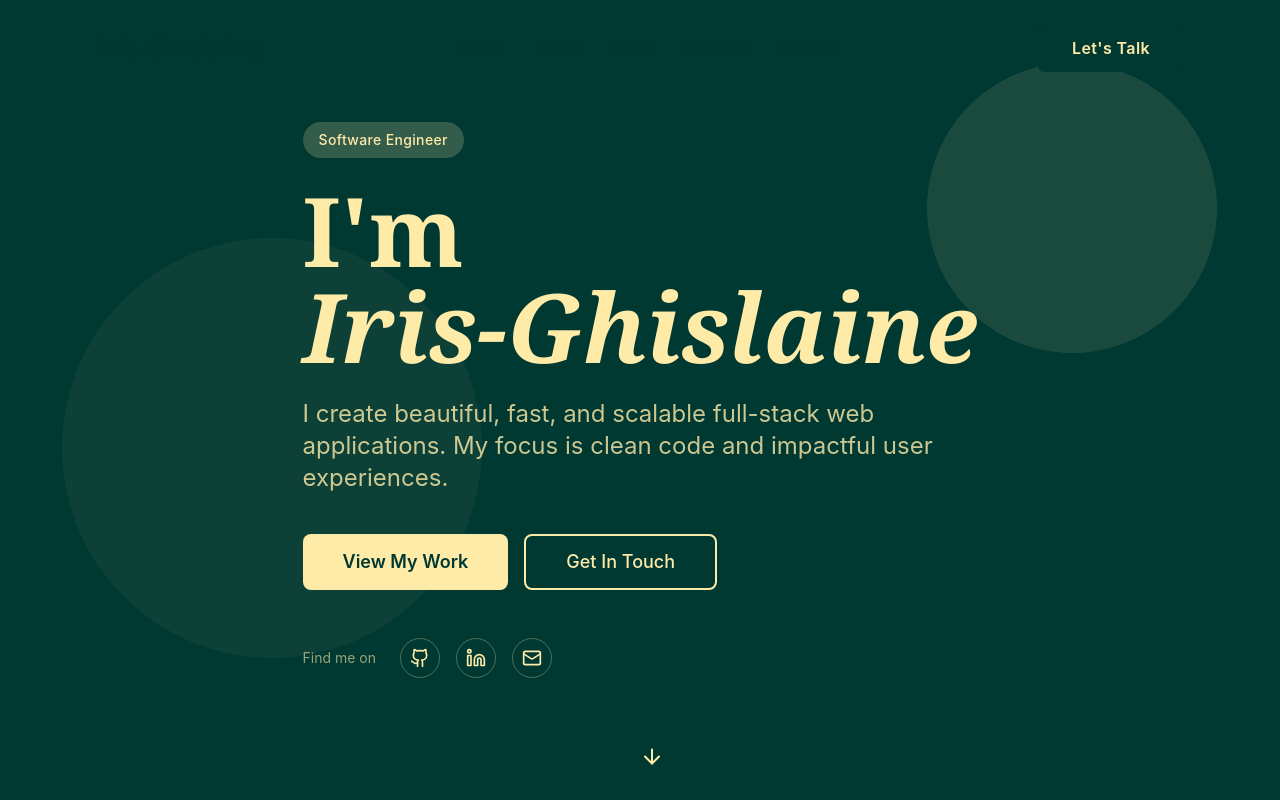
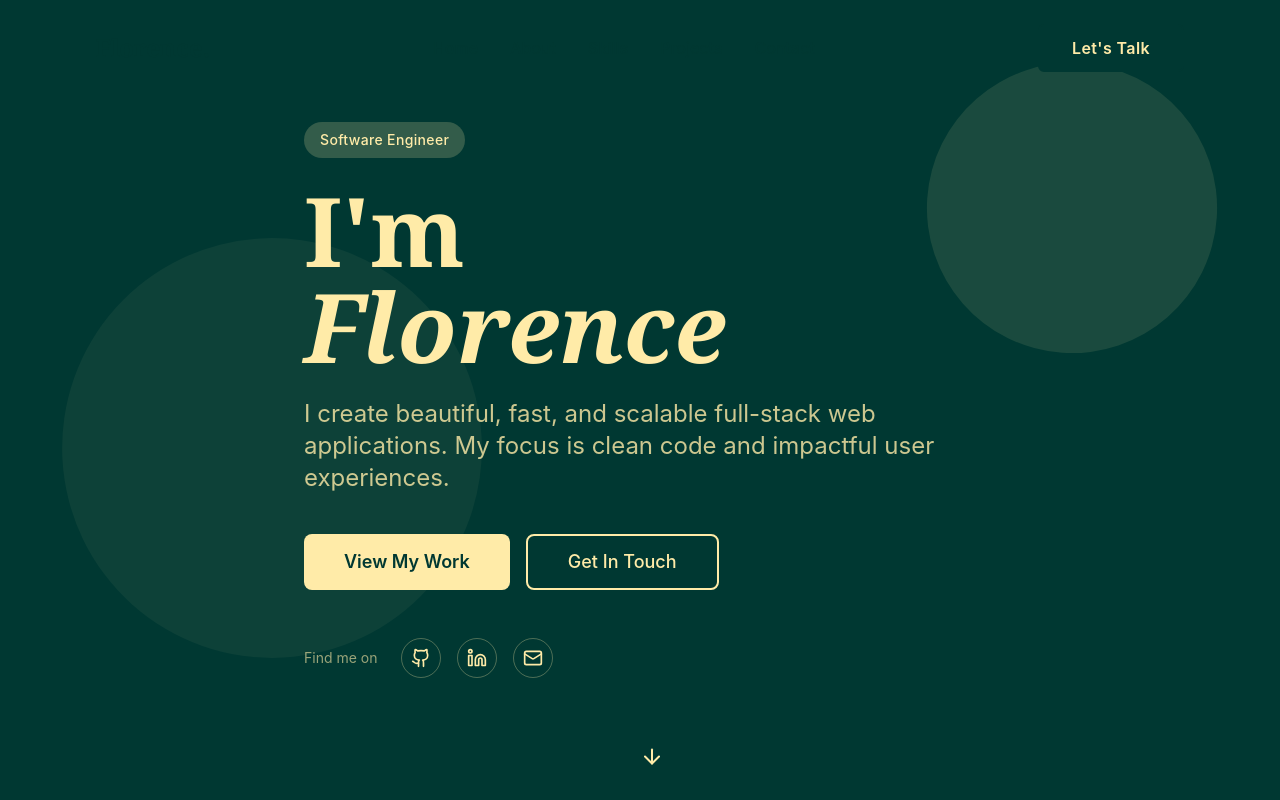
Before and after one commit to uwinezaflorence20/New_Portifolio, a React (Vite) app: page / in a window 1280 px wide. Shown: the top 800 px of the page. Built offline with nearby package versions, Linux system fonts and the light colour scheme.

Commit message:
hero section updated

```diff
--- a/index.html
+++ b/index.html
@@ -4,7 +4,7 @@
     <meta charset="UTF-8" />
     <link rel="icon" type="image/svg+xml" href="/vite.svg" />
     <meta name="viewport" content="width=device-width, initial-scale=1.0" />
-    <title>react-portfolio</title>
+    <title>Florence.</title>
   </head>
   <body>
     <div id="root"></div>
--- a/src/components/Hero.tsx
+++ b/src/components/Hero.tsx
@@ -63,7 +63,7 @@ const Hero = () => {
               transition={{ duration: 0.6, delay: 0.3 }}
               className="text-accent italic"
             >
-              Iris-Ghislaine
+              Florence
             </motion.span>
           </motion.h1>
 
@@ -109,17 +109,17 @@ const Hero = () => {
               {[
                 {
                   icon: Github,
-                  href: "https://github.com/Iris-Ghislaine",
+                  href: "https://github.com/uwinezaflorence20",
                   label: "GitHub",
                 },
                 {
                   icon: Linkedin,
-                  href: "https://www.linkedin.com/in/iris-ghislaine-ganza-188797334/",
+                  href: "https://www.linkedin.com/in/uwineza-florence-3b9463280/",
                   label: "LinkedIn",
                 },
                 {
                   icon: Mail,
-                  href: "mailto:irisghislaine7@gmail.com",
+                  href: "mailto:uwinezaflorence20@gmail.com",
                   label: "Mail",
                 },
               ].map((social, index) => (
--- a/src/components/Navigation.tsx
+++ b/src/components/Navigation.tsx
@@ -42,7 +42,7 @@ const Navigation = () => {
             whileHover={{ scale: 1.05 }}
             whileTap={{ scale: 0.95 }}
           >
-            Iris-Ghislaine
+            Florence.
           </motion.a>
 
           {/* Desktop Navigation - Centered */}
@@ -97,7 +97,7 @@ const Navigation = () => {
             <div className="flex flex-col h-full p-6">
               <div className="flex justify-between items-center">
                 <span className="font-serif text-2xl font-bold text-primary-foreground">
-                  Portfolio
+                  Florence.
                 </span>
                 <Button
                   variant="ghost"
```
